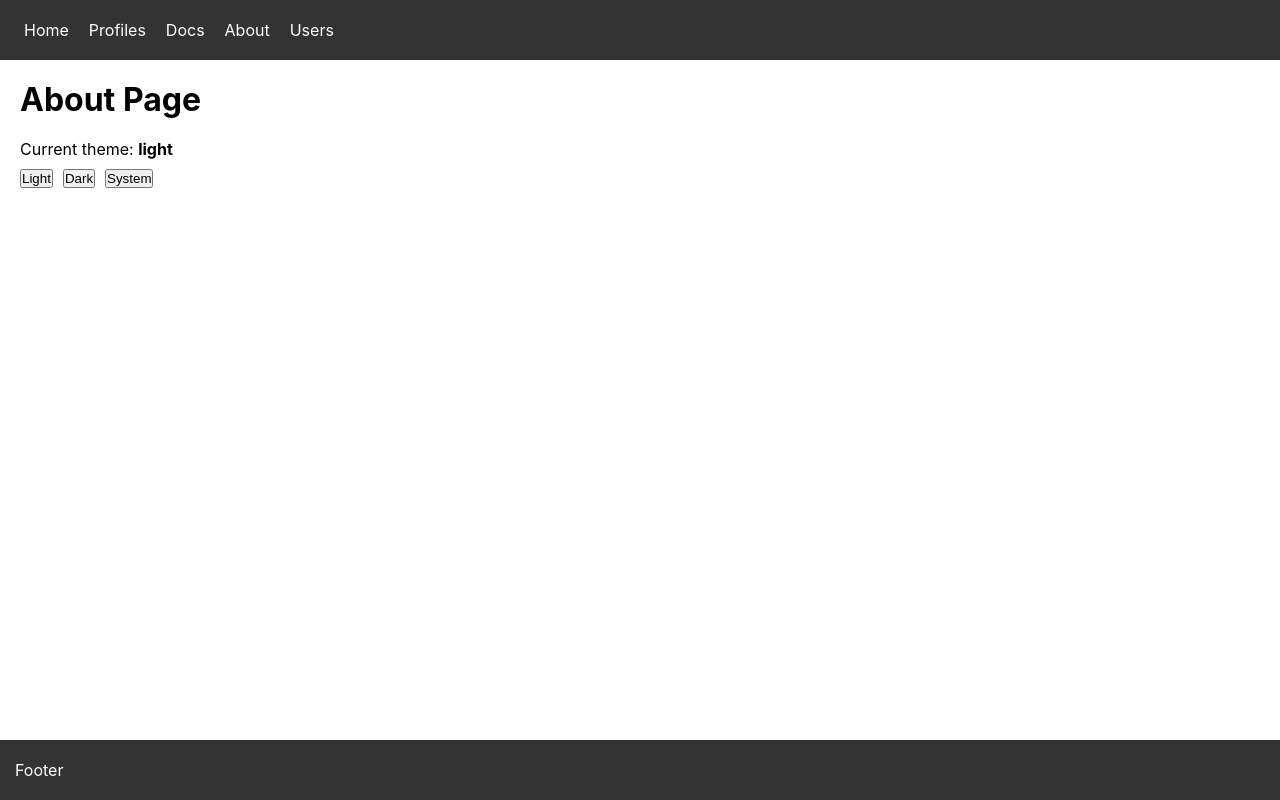
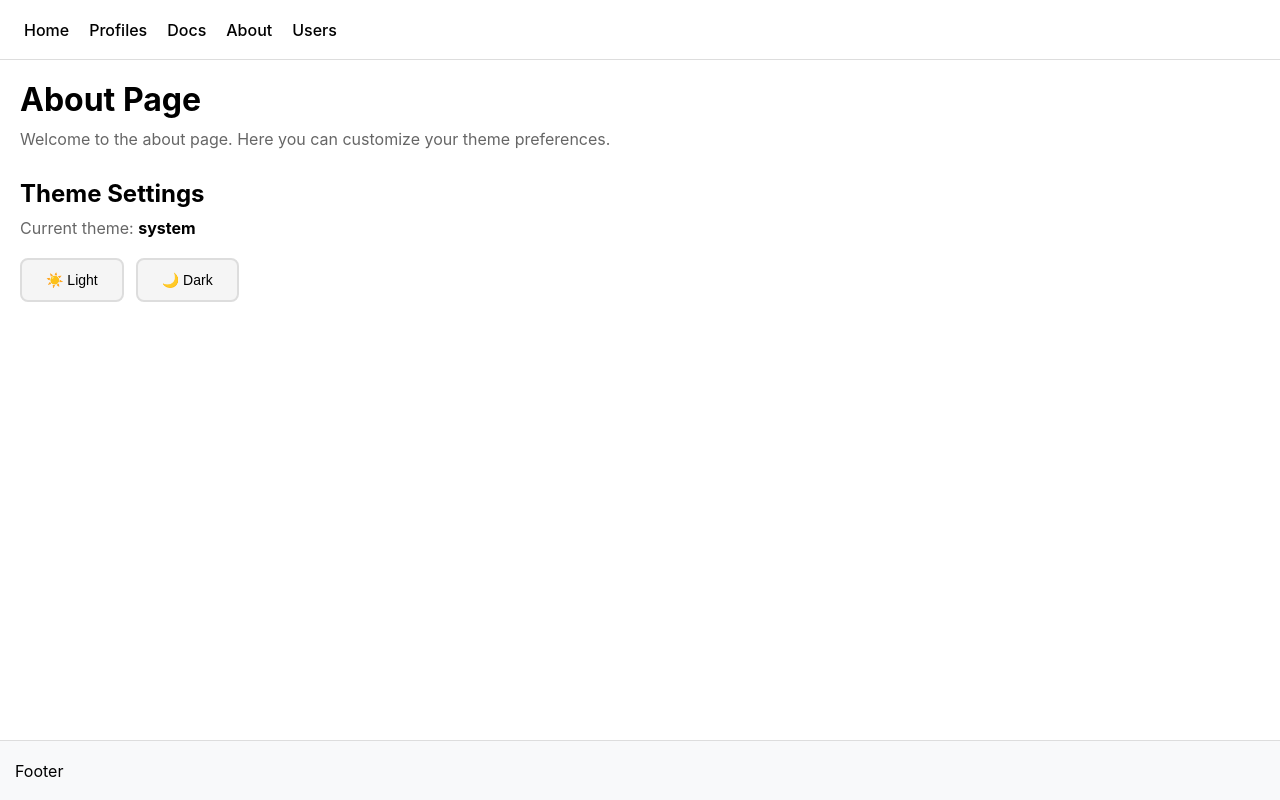
Before and after one commit to lucky0407man/developers_client, a React (Create React App) app: page /about in a window 1280 px wide. Built offline with nearby package versions, Linux system fonts and the light colour scheme.

Commit message:
fix/theme

```diff
--- a/src/components/Footer/Footer.tsx
+++ b/src/components/Footer/Footer.tsx
@@ -4,13 +4,15 @@ const Footer = () => {
         position: "sticky",
         bottom: 0,
         height: "60px",
-        background: "#333",
-        color: "#fff",
+        background: "var(--footer-bg)",
+        color: "var(--text-primary)",
+        borderTop: "1px solid var(--border-color)",
         padding: "15px",
         display: "flex",
         alignItems: "center",
         zIndex: 1000,
         flexShrink: 0,
+        transition: "background-color 0.3s ease, color 0.3s ease, border-color 0.3s ease",
       }}>
       Footer
     </footer>
--- a/src/components/Navbar/Navbar.tsx
+++ b/src/components/Navbar/Navbar.tsx
@@ -13,20 +13,22 @@ const Navbar = ({ activeKey, onChange }: NavbarProps) => {
         alignItems: "center",
         justifyContent: "space-between",
         padding: "0 24px",
-        background: "#333",
-        color: "#fff",
+        background: "var(--navbar-bg)",
+        color: "var(--text-primary)",
+        borderBottom: "1px solid var(--border-color)",
         zIndex: 1000,
         flexShrink: 0,
+        transition: "background-color 0.3s ease, color 0.3s ease, border-color 0.3s ease",
       }}
     >
       <div
         style={{ display: "flex", gap: "20px" }}
       >
-        <Link to="/" >Home</Link>
-        <Link to="/profile">Profiles</Link>
-        <Link to="/docs">Docs</Link>
-        <Link to="/about">About</Link>
-        <Link to="/users">Users</Link>
+        <Link to="/" style={{ color: "var(--text-primary)", textDecoration: "none", fontWeight: "500" }}>Home</Link>
+        <Link to="/profile" style={{ color: "var(--text-primary)", textDecoration: "none", fontWeight: "500" }}>Profiles</Link>
+        <Link to="/docs" style={{ color: "var(--text-primary)", textDecoration: "none", fontWeight: "500" }}>Docs</Link>
+        <Link to="/about" style={{ color: "var(--text-primary)", textDecoration: "none", fontWeight: "500" }}>About</Link>
+        <Link to="/users" style={{ color: "var(--text-primary)", textDecoration: "none", fontWeight: "500" }}>Users</Link>
       </div>
     </header>
   );
--- a/src/components/Pages/About.tsx
+++ b/src/components/Pages/About.tsx
@@ -4,6 +4,9 @@ export default function About() {
   return (
     <div style={{ padding: '20px' }}>
       <h1>About Page</h1>
+      <p style={{ color: 'var(--text-secondary)', marginTop: '10px' }}>
+        Welcome to the about page. Here you can customize your theme preferences.
+      </p>
       <ThemeComponent />
     </div>
   );
@@ -12,13 +15,58 @@ export default function About() {
 function ThemeComponent() {
   const { theme, setTheme } = useTheme();
 
+  const buttonStyle = (isActive: boolean) => ({
+    padding: '12px 24px',
+    backgroundColor: isActive ? 'var(--button-bg)' : 'var(--bg-secondary)',
+    color: isActive ? 'var(--button-text)' : 'var(--text-primary)',
+    border: `2px solid ${isActive ? 'var(--button-bg)' : 'var(--border-color)'}`,
+    borderRadius: '8px',
+    cursor: 'pointer',
+    fontSize: '14px',
+    fontWeight: isActive ? '600' : '400',
+    transition: 'all 0.3s ease',
+    boxShadow: isActive ? `0 2px 8px var(--shadow)` : 'none',
+  });
+
   return (
-    <div style={{ marginTop: '20px' }}>
-      <p>Current theme: <strong>{theme}</strong></p>
-      <div style={{ display: 'flex', gap: '10px', marginTop: '10px' }}>
-        <button onClick={() => setTheme('light')}>Light</button>
-        <button onClick={() => setTheme('dark')}>Dark</button>
-        <button onClick={() => setTheme('system')}>System</button>
+    <div style={{ marginTop: '30px' }}>
+      <h2 style={{ marginBottom: '10px' }}>Theme Settings</h2>
+      <p style={{ color: 'var(--text-secondary)', marginBottom: '20px' }}>
+        Current theme: <strong style={{ color: 'var(--text-primary)' }}>{theme}</strong>
+      </p>
+      <div style={{ display: 'flex', gap: '12px', flexWrap: 'wrap' }}>
+        <button
+          onClick={() => setTheme('light')}
+          style={buttonStyle(theme === 'light')}
+          onMouseOver={(e) => {
+            if (theme !== 'light') {
+              e.currentTarget.style.borderColor = 'var(--button-bg)';
+            }
+          }}
+          onMouseOut={(e) => {
+            if (theme !== 'light') {
+              e.currentTarget.style.borderColor = 'var(--border-color)';
+            }
+          }}
+        >
+          ☀️ Light
+        </button>
+        <button
+          onClick={() => setTheme('dark')}
+          style={buttonStyle(theme === 'dark')}
+          onMouseOver={(e) => {
+            if (theme !== 'dark') {
+              e.currentTarget.style.borderColor = 'var(--button-bg)';
+            }
+          }}
+          onMouseOut={(e) => {
+            if (theme !== 'dark') {
+              e.currentTarget.style.borderColor = 'var(--border-color)';
+            }
+          }}
+        >
+          🌙 Dark
+        </button>
       </div>
     </div>
   );
--- a/src/components/Sidebar/Sidebar.tsx
+++ b/src/components/Sidebar/Sidebar.tsx
@@ -11,9 +11,10 @@ const Sidebar: React.FC<SidebarProps> = ({ items, onSelect, selectedItem }) => {
         width: '180px',
         height: '100%',
         overflowY: "auto",
-        borderRight: '1px solid #ddd',
-        backgroundColor: '#f5f5f5',
+        borderRight: '1px solid var(--border-color)',
+        backgroundColor: 'var(--sidebar-bg)',
         flexShrink: 0,
+        transition: 'background-color 0.3s ease, border-color 0.3s ease',
       }}
       >
       {items.map((item) => (
--- a/src/css/Navbar.css
+++ b/src/css/Navbar.css
@@ -1,16 +1,18 @@
 a {
-    background : #333;
-    border : none;
-    color:  white;
-    cursor: "pointer";
+    background: transparent;
+    border: none;
+    color: var(--text-primary);
+    cursor: pointer;
+    font-size: 16px;
+    text-decoration: none;
+    transition: color 0.2s ease;
+}
+
+a:hover {
+    background: transparent;
+    border: none;
+    color: var(--button-bg);
+    cursor: pointer;
     font-size: 16px;
     text-decoration: none;
 }
-a:hover {
-    background : #333;
-    border : none;
-    color:  dodgerblue;
-    cursor: "pointer";
-    font-size: 16px;
-    text-decoration: none;
-}
--- a/src/css/Sidebar.module.css
+++ b/src/css/Sidebar.module.css
@@ -1,22 +1,26 @@
 .sidebar {
   width: 200px;
   overflow-y: auto;
-  background-color: #f5f5f5;
-  border-right: 1px solid #ddd;
+  background-color: var(--sidebar-bg);
+  border-right: 1px solid var(--border-color);
   padding: 10px;
+  transition: background-color 0.3s ease, border-color 0.3s ease;
 }
 
 .sidebarItem {
   padding: 10px;
   cursor: pointer;
+  color: var(--text-primary);
+  border-radius: 4px;
+  transition: background-color 0.2s ease, color 0.2s ease;
 }
 
 .sidebarItem:hover {
-  background-color: #e0e0e0;
+  background-color: var(--bg-tertiary);
 }
 
 .selected {
-  background-color: #2196f3;
-  color: white;
+  background-color: var(--button-bg);
+  color: var(--button-text);
   font-weight: bold;
 }
--- a/src/hooks/useTheme.tsx
+++ b/src/hooks/useTheme.tsx
@@ -1,4 +1,4 @@
-import { createContext, useContext, useState, ReactNode } from 'react';
+import { createContext, useContext, useState, useEffect, ReactNode } from 'react';
 import type { Theme, ThemeContextValue } from '../types/types';
 
 const ThemeContext = createContext<ThemeContextValue | undefined>(undefined);
@@ -8,7 +8,42 @@ interface ThemeProviderProps {
 }
 
 export const ThemeProvider = ({ children }: ThemeProviderProps) => {
-  const [theme, setTheme] = useState<Theme>('light');
+  const [theme, setTheme] = useState<Theme>(() => {
+    const saved = localStorage.getItem('app-theme');
+    return (saved as Theme) || 'system';
+  });
+
+  const getSystemTheme = (): 'light' | 'dark' => {
+    return window.matchMedia('(prefers-color-scheme: dark)').matches ? 'dark' : 'light';
+  };
+
+  const effectiveTheme = theme === 'system' ? getSystemTheme() : theme;
+
+  useEffect(() => {
+    localStorage.setItem('app-theme', theme);
+  }, [theme]);
+
+  useEffect(() => {
+    const root = document.documentElement;
+
+    root.classList.remove('light-theme', 'dark-theme');
+    root.classList.add(`${effectiveTheme}-theme`);
+  }, [effectiveTheme]);
+
+  useEffect(() => {
+    if (theme === 'system') {
+      const mediaQuery = window.matchMedia('(prefers-color-scheme: dark)');
+      const handler = () => {
+        const newTheme = mediaQuery.matches ? 'dark' : 'light';
+        const root = document.documentElement;
+        root.classList.remove('light-theme', 'dark-theme');
+        root.classList.add(`${newTheme}-theme`);
+      };
+
+      mediaQuery.addEventListener('change', handler);
+      return () => mediaQuery.removeEventListener('change', handler);
+    }
+  }, [theme]);
 
   return (
     <ThemeContext.Provider value={{ theme, setTheme }}>
--- a/src/index.css
+++ b/src/index.css
@@ -1,3 +1,37 @@
+:root {
+  --bg-primary: #ffffff;
+  --bg-secondary: #f5f5f5;
+  --bg-tertiary: #e9ecef;
+  --text-primary: #000000;
+  --text-secondary: #666666;
+  --border-color: #ddd;
+  --sidebar-bg: #f5f5f5;
+  --button-bg: #007bff;
+  --button-hover: #0056b3;
+  --button-text: #ffffff;
+  --navbar-bg: #ffffff;
+  --footer-bg: #f8f9fa;
+  --card-bg: #ffffff;
+  --shadow: rgba(0, 0, 0, 0.1);
+}
+
+.dark-theme {
+  --bg-primary: #1e1e1e;
+  --bg-secondary: #2d2d2d;
+  --bg-tertiary: #3a3a3a;
+  --text-primary: #ffffff;
+  --text-secondary: #b0b0b0;
+  --border-color: #404040;
+  --sidebar-bg: #252525;
+  --button-bg: #0d6efd;
+  --button-hover: #0a58ca;
+  --button-text: #ffffff;
+  --navbar-bg: #2d2d2d;
+  --footer-bg: #252525;
+  --card-bg: #2d2d2d;
+  --shadow: rgba(0, 0, 0, 0.3);
+}
+
 body {
   margin: 0;
   font-family: -apple-system, BlinkMacSystemFont, 'Segoe UI', 'Roboto', 'Oxygen',
@@ -5,6 +39,9 @@ body {
     sans-serif;
   -webkit-font-smoothing: antialiased;
   -moz-osx-font-smoothing: grayscale;
+  background-color: var(--bg-primary);
+  color: var(--text-primary);
+  transition: background-color 0.3s ease, color 0.3s ease;
 }
 
 code {
--- a/src/types/types.ts
+++ b/src/types/types.ts
@@ -25,9 +25,9 @@ export interface NavbarProps {
 
 export interface SidebarItemProps {
   icon?: React.ReactNode;
-  label: string;
+  label?: string;
   active?: boolean;
-  onClick?: () => void;
+  onClick: () => void;
 }
 export interface SidebarProps {
   items: string[];
```
